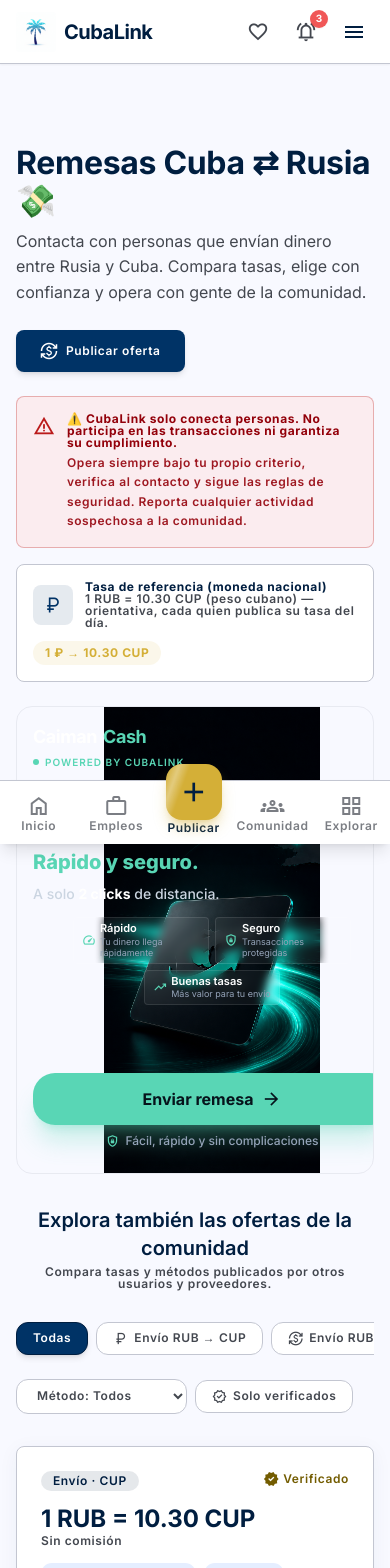
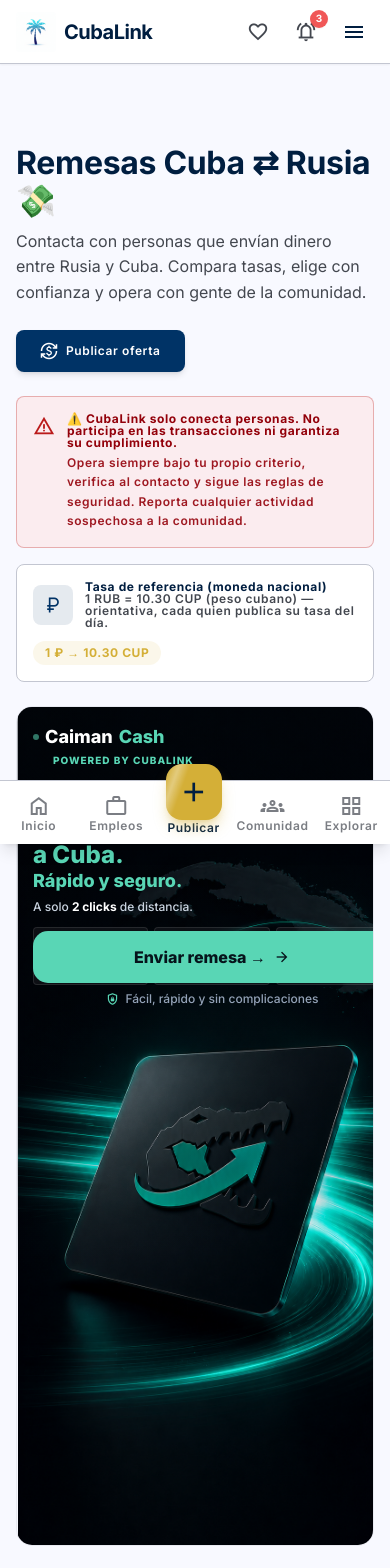
Before and after one commit to jorge0902/cubalink, a React (Vite) app in the folder CubaLink-Frontend/: page /remesas in a window 390 px wide. Shown: the top 1568 px of the page. Built offline with nearby package versions, Linux system fonts and the light colour scheme.

Commit message:
fix(remesas): mobile banner v5 - contain sizing, proper height, overlay z-index, clean text layout

```diff
--- a/CubaLink-Frontend/src/components/CaimanCashBanner.jsx
+++ b/CubaLink-Frontend/src/components/CaimanCashBanner.jsx
@@ -106,95 +106,100 @@
       </div>
 
       {/* ===== MOBILE: Full-width vertical layout with new mobile-exclusive image ===== */}
-      {/* FIX 1: 100% viewport width, no margins, fully responsive */}
-      {/* FIX 2: All text uses CSS custom classes with word-break */}
-      {/* FIX 3: No pink colors, all text #FFFFFF or palette colors */}
-      {/* FIX 4: CTA positioned at bottom inside image bounds */}
-      <div className="md:hidden caiman-mobile-banner">
+      {/* Image uses background-size: contain so the entire composition is visible */}
+      {/* FIX 1: 100% viewport width, no margins */}
+      {/* FIX 2: All text inside card bounds, word-break for overflow */}
+      {/* FIX 3: No pink colors - all text #FFFFFF */}
+      {/* FIX 4: CTA positioned at bottom, inside card bounds */}
+      <div className="md:hidden">
         <div
           className="caiman-mobile-banner"
           style={{
             backgroundImage: `url(${caimanBgMobile})`,
           }}
         >
-          {/* Content overlay - all text and CTA INSIDE the banner image bounds */}
-          <div className="relative z-10 px-4 py-4 pb-28">
-            {/* Brand identifier */}
+          {/* Overlay for text readability */}
+          <div className="caiman-mobile-overlay"></div>
+
+          {/* Content - all text INSIDE the banner image bounds */}
+          <div className="relative z-10 px-4 py-4">
+            {/* Brand - Caiman Cash + POWERED BY CUBALINK */}
             <div className="mb-3">
               <div className="flex items-center gap-1.5">
-                <span className="caiman-mobile-white-text text-lg font-bold tracking-tight caiman-mobile-text">Caiman</span>
-                <span className="caiman-mobile-turquoise-text text-lg font-bold tracking-tight caiman-mobile-text">Cash</span>
+                <span className="w-1.5 h-1.5 rounded-full bg-[#59D6B5] animate-pulse" />
+                <span className="caiman-mobile-white-text text-lg font-extrabold caiman-mobile-text">Caiman</span>
+                <span className="caiman-mobile-turquoise-text text-lg font-extrabold caiman-mobile-text">Cash</span>
               </div>
-              <div className="flex items-center gap-1.5 mt-1">
-                <span className="w-1.5 h-1.5 rounded-full bg-[#59D6B5]" />
-                <span className="caiman-mobile-turquoise-text text-[10px] font-semibold tracking-widest uppercase caiman-mobile-text">
-                  POWERED BY CUBALINK
-                </span>
+              <div className="text-[#59D6B5] text-[10px] font-extrabold tracking-widest uppercase mt-0.5 ml-5 caiman-mobile-text">
+                POWERED BY CUBALINK
               </div>
             </div>
 
-            {/* Main Title */}
-            <h2 id="caiman-hero-title-mobile" className="caiman-mobile-white-text text-2xl font-extrabold leading-tight tracking-tight mb-1 caiman-mobile-text">
+            {/* Eyebrow */}
+            <div className="inline-flex items-center gap-1.5 px-2.5 py-1 rounded-full bg-[#59D6B5]/8 border border-[#59D6B5]/16 mb-2 caiman-mobile-text">
+              <span className="text-[#59D6B5]">✦</span>
+              <span className="text-[8px] font-extrabold tracking-widest uppercase caiman-mobile-white-text">
+                ENVÍA DINERO A CUBA
+              </span>
+            </div>
+
+            {/* Main Title - Envía dinero / a Cuba. */}
+            <h1 className="caiman-mobile-white-text text-2xl font-extrabold caiman-mobile-text" style={{ lineHeight: '0.94' }}>
               Envía dinero
+              <br />
+              <span className="caiman-mobile-turquoise-text">a Cuba.</span>
+            </h1>
+
+            {/* Rápido y seguro */}
+            <h2 className="caiman-mobile-turquoise-text font-extrabold text-lg mb-1 caiman-mobile-text">
+              Rápido y seguro.
             </h2>
-            <h2 className="caiman-mobile-white-text text-2xl font-extrabold leading-tight tracking-tight mb-1 caiman-mobile-text">
-              a Cuba.
-            </h2>
-            <p className="caiman-mobile-turquoise-text text-xl font-extrabold leading-tight mb-2 caiman-mobile-text">
-              Rápido y seguro.
-            </p>
 
-            {/* Subtitle */}
-            <p className="caiman-mobile-subtitle-gray text-sm font-medium leading-relaxed mb-3 caiman-mobile-text">
+            {/* Subtitle - 2 clicks */}
+            <p className="caiman-mobile-subtitle-gray text-xs font-medium mb-3 caiman-mobile-text" style={{ lineHeight: '1.35' }}>
               A solo <span className="font-bold caiman-mobile-white-text">2 clicks</span> de distancia.
             </p>
 
-            {/* Benefits Row - horizontal, compact and within card */}
-            <div className="flex flex-wrap justify-center gap-1.5 mb-14">
-              {/* Benefit 1: Rápido */}
-              <div className="flex items-center gap-1 px-2 py-1 bg-white/5 backdrop-blur-sm rounded-lg border border-white/10 min-w-[110px]">
-                <MaterialIcon name="speed" className="caiman-mobile-turquoise-text text-[14px] flex-shrink-0" />
-                <div>
-                  <div className="caiman-mobile-white-text text-[11px] font-semibold leading-tight caiman-mobile-text">Rápido</div>
-                  <div className="caiman-mobile-gray-text text-[9px] leading-tight caiman-mobile-text max-w-[100px]">Tu dinero llega rápidamente</div>
-                </div>
+            {/* Benefits - compact grid */}
+            <div className="grid grid-cols-3 gap-1.5 mb-4">
+              <div className="bg-white/5 backdrop-blur-sm rounded-lg border border-white/10 px-2 py-1.5 text-center">
+                <div className="caiman-mobile-turquoise-text text-sm mb-0.5">⚡</div>
+                <div className="caiman-mobile-white-text text-[9px] font-extrabold caiman-mobile-text">Rápido</div>
+                <div className="caiman-mobile-gray-text text-[6px] caiman-mobile-text">Tu dinero llega rápidamente</div>
               </div>
-
-              {/* Benefit 2: Seguro */}
-              <div className="flex items-center gap-1 px-2 py-1 bg-white/5 backdrop-blur-sm rounded-lg border border-white/10 min-w-[110px]">
-                <MaterialIcon name="shield_lock" className="caiman-mobile-turquoise-text text-[14px] flex-shrink-0" />
-                <div>
-                  <div className="caiman-mobile-white-text text-[11px] font-semibold leading-tight caiman-mobile-text">Seguro</div>
-                  <div className="caiman-mobile-gray-text text-[9px] leading-tight caiman-mobile-text max-w-[100px]">Transacciones protegidas</div>
-                </div>
+              <div className="bg-white/5 backdrop-blur-sm rounded-lg border border-white/10 px-2 py-1.5 text-center">
+                <div className="caiman-mobile-turquoise-text text-sm mb-0.5">🛡️</div>
+                <div className="caiman-mobile-white-text text-[9px] font-extrabold caiman-mobile-text">Seguro</div>
+                <div className="caiman-mobile-gray-text text-[6px] caiman-mobile-text">Transacciones protegidas</div>
               </div>
-
-              {/* Benefit 3: Buenas tasas */}
-              <div className="flex items-center gap-1 px-2 py-1 bg-white/5 backdrop-blur-sm rounded-lg border border-white/10 min-w-[110px]">
-                <MaterialIcon name="trending_up" className="caiman-mobile-turquoise-text text-[14px] flex-shrink-0" />
-                <div>
-                  <div className="caiman-mobile-white-text text-[11px] font-semibold leading-tight caiman-mobile-text">Buenas tasas</div>
-                  <div className="caiman-mobile-gray-text text-[9px] leading-tight caiman-mobile-text max-w-[100px]">Más valor para tu envío</div>
-                </div>
+              <div className="bg-white/5 backdrop-blur-sm rounded-lg border border-white/10 px-2 py-1.5 text-center">
+                <div className="caiman-mobile-turquoise-text text-sm mb-0.5">💸</div>
+                <div className="caiman-mobile-white-text text-[9px] font-extrabold caiman-mobile-text">Buenas tasas</div>
+                <div className="caiman-mobile-gray-text text-[6px] caiman-mobile-text">Más valor para tu envío</div>
               </div>
             </div>
 
-            {/* CTA Button - positioned at bottom of image, fully inside banner bounds */}
-            <div className="absolute bottom-6 left-0 right-0 flex flex-col items-stretch gap-2 px-4">
+            {/* Flex spacer to push CTA to bottom of banner */}
+            <div className="flex-1 min-h-[10px]"></div>
+
+            {/* CTA Button - positioned at bottom, inside banner bounds */}
+            <div className="caiman-mobile-cta-area">
               <Link
                 to="https://caimancash.vercel.app"
                 target="_blank"
                 rel="noopener noreferrer"
-                className="group inline-flex items-center justify-center gap-2 caiman-mobile-button px-6 py-3.5 rounded-[22px] font-bold text-base transition-all duration-200 hover:bg-[#6DE8C7] hover:-translate-y-0.5 active:scale-[0.98] shadow-xl shadow-[#59D6B5]/30 hover:shadow-[#59D6B5]/40 focus:outline-none focus:ring-4 focus:ring-[#59D6B5]/50 focus:ring-offset-2 focus:ring-offset-[#06131B] caiman-mobile-text"
+                className="caiman-mobile-button group w-full min-h-[50px] rounded-[15px] font-extrabold text-base flex items-center justify-center gap-2 caiman-mobile-text"
                 aria-label="Enviar remesa con Caiman Cash - Se abre en nueva pestaña"
               >
-                Enviar remesa
-                <MaterialIcon name="arrow_forward" className="text-[20px] transition-transform group-hover:translate-x-1" />
+                Enviar remesa →
+                <MaterialIcon name="arrow_forward" className="text-[16px] transition-transform group-hover:translate-x-1" />
               </Link>
 
-              <div className="flex items-center justify-center gap-1.5 caiman-mobile-gray-text text-xs font-medium caiman-mobile-text">
-                <MaterialIcon name="shield_lock" className="caiman-mobile-turquoise-text text-[14px]" />
-                <span>Fácil, rápido y sin complicaciones</span>
+              <div className="flex items-center justify-center gap-1.5 mt-2">
+                <MaterialIcon name="shield_lock" className="text-[#59D6B5] text-[14px]" />
+                <span className="caiman-mobile-gray-text text-xs font-medium caiman-mobile-text">
+                  Fácil, rápido y sin complicaciones
+                </span>
               </div>
             </div>
           </div>
--- a/CubaLink-Frontend/src/index.css
+++ b/CubaLink-Frontend/src/index.css
@@ -189,9 +189,21 @@
   right: 0;
   margin-left: 0;
   margin-right: 0;
+  /* FIX: Use contain so the ENTIRE mobile image is visible */
   background-size: contain;
-  background-position: center bottom;
+  background-position: center top;
   background-repeat: no-repeat;
+  /* Only apply mobile height on small screens */
+  height: auto;
+  min-height: 400px;
+}
+
+@media (max-width: 639px) {
+  .caiman-mobile-banner {
+    height: 215vw;
+    min-height: 580px;
+    max-height: 1000px;
+  }
 }
 
 .caiman-mobile-text {
@@ -215,10 +227,6 @@
   color: #CBD5E1 !important;
 }
 
-.caiman-mobile-microcopy {
-  color: #A7B8B5 !important;
-}
-
 .caiman-mobile-navy-text {
   color: #06131B !important;
 }
@@ -226,4 +234,39 @@
 .caiman-mobile-button {
   background-color: #59D6B5 !important;
   color: #06131B !important;
+  border: none;
+  padding: 14px 16px;
+  border-radius: 15px;
 }
+
+/* CTA area - positioned at bottom of banner, inside image bounds */
+.caiman-mobile-cta-area {
+  position: absolute;
+  bottom: 20px;
+  left: 0;
+  right: 0;
+  padding: 0 16px;
+  z-index: 10;
+}
+
+/* Caiman Cash Mobile overlay - subtle gradient for text readability */
+.caiman-mobile-banner .caiman-mobile-overlay {
+  position: absolute;
+  inset: 0;
+  z-index: 0;
+  background: linear-gradient(
+    180deg,
+    rgba(2, 8, 12, 0.40) 0%,
+    rgba(2, 8, 12, 0.25) 15%,
+    rgba(2, 8, 12, 0.15) 35%,
+    rgba(2, 8, 12, 0.20) 55%,
+    rgba(2, 8, 12, 0.0) 68%,
+    rgba(2, 8, 12, 0.0) 100%
+  );
+}
+
+.caiman-mobile-banner > .caiman-mobile-overlay ~ div,
+.caiman-mobile-banner .relative {
+  position: relative;
+  z-index: 1;
+}
```
